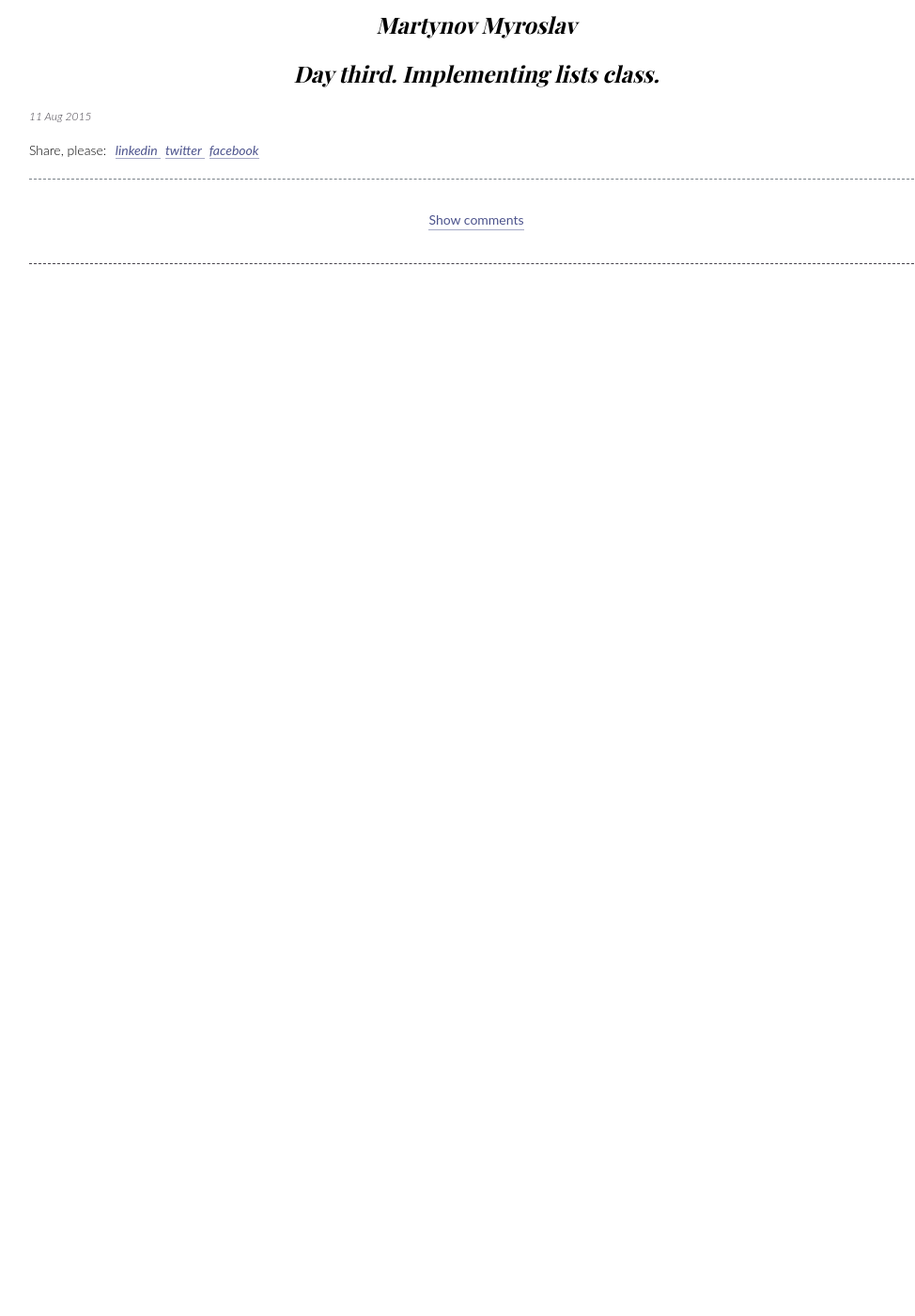
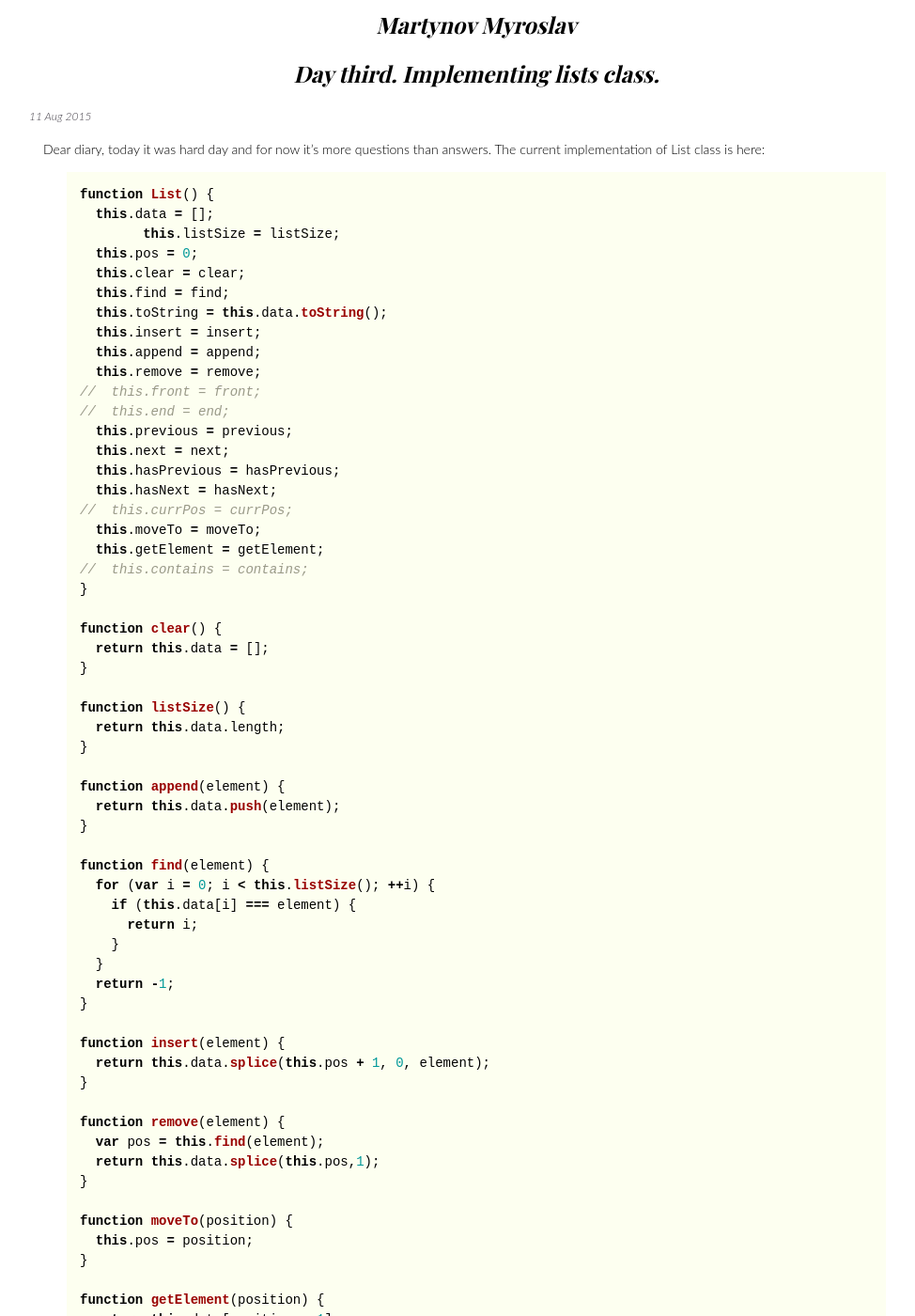
Before and after one commit to mir4a/mir4a.github.io, a Jekyll site: the page built from _posts/2015-08-11-day-three-lists-part2.markdown, in a window 1280 px wide and 1400 px high. Shown: the whole window at 94% size, without its empty margins (133-1107 px from the left). Built offline with Jekyll 4.4.1, drawn with Linux system fonts in a browser that asks for light colours; some web fonts are replaced; Markdown is read by kramdown in place of the engine named in the settings; some of the changed text lies outside the part shown.

Commit message:
Day third.

```diff
--- a/_posts/2015-08-11-day-three-lists-part2.markdown
+++ b/_posts/2015-08-11-day-three-lists-part2.markdown
@@ -7,3 +7,89 @@ categories:
   - challenge
 tags: javascript, challenge, abstract, lists, data types, class
 ---
+
+Dear diary, today it was hard day and for now it's more questions than answers. The current
+implementation of List class is here:
+
+{% highlight js %}
+function List() {
+  this.data = [];
+	this.listSize = listSize;
+  this.pos = 0;
+  this.clear = clear;
+  this.find = find;
+  this.toString = this.data.toString();
+  this.insert = insert;
+  this.append = append;
+  this.remove = remove;
+//  this.front = front;
+//  this.end = end;
+  this.previous = previous;
+  this.next = next;
+  this.hasPrevious = hasPrevious;
+  this.hasNext = hasNext;
+//  this.currPos = currPos;
+  this.moveTo = moveTo;
+  this.getElement = getElement;
+//  this.contains = contains;
+}
+
+function clear() {
+  return this.data = [];
+}
+
+function listSize() {
+  return this.data.length;
+}
+
+function append(element) {
+  return this.data.push(element);
+}
+
+function find(element) {
+  for (var i = 0; i < this.listSize(); ++i) {
+    if (this.data[i] === element) {
+      return i;
+    }
+  }
+  return -1;
+}
+
+function insert(element) {
+  return this.data.splice(this.pos + 1, 0, element);
+}
+
+function remove(element) {
+  var pos = this.find(element);
+  return this.data.splice(this.pos,1);
+}
+
+function moveTo(position) {
+  this.pos = position;
+}
+
+function getElement(position) {
+  return this.data[position - 1];
+}
+
+function previous() {
+  return this.data[--this.pos];
+}
+
+function next() {
+  return this.data[++this.pos];
+}
+
+function hasPrevious() {
+  return this.pos > 0;
+}
+
+function hasNext() {
+  return this.pos <= this.listSize() - 1;
+}
+
+module.exports = List;
+{% endhighlight %}
+
+See you tomorrow. I'm going to find out why the author added the following methods: `contain`,
+`front`, `end` and `currPos`.
```
